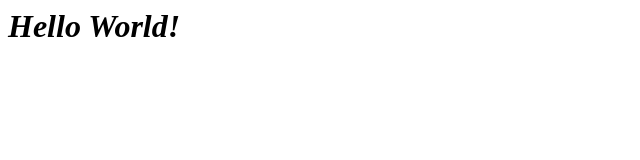
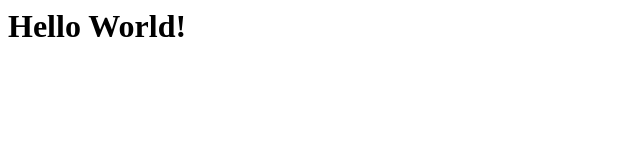
Before and after one commit to Stick-z/Website_for_Fun, a plain HTML site: page index.html in a window 1280 px wide. Shown: the full height of the page, 0-640 px from the left. Drawn offline with Linux system fonts and the light colour scheme.

Commit message:
Update index.html

```diff
--- a/index.html
+++ b/index.html
@@ -1 +1 @@
-<h1><i>Hello World!</i></h1>
+<h1>Hello World!</h1>
```
